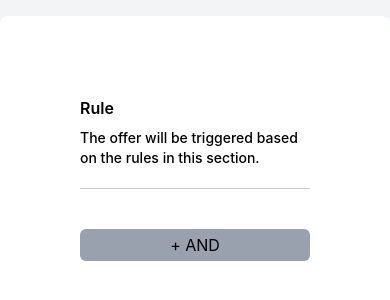
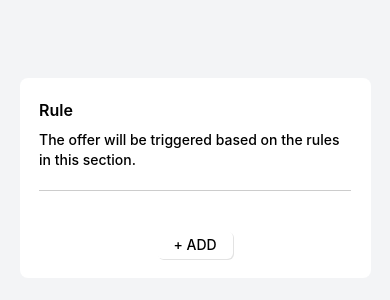
Before and after one commit to himanshuverma544/Eligibility-Rules, a React (Vite) app: page / in a window 390 px wide. Shown: the part 244-544 px from the top of the page. Built offline with nearby package versions, Linux system fonts and the light colour scheme.

Commit message:
upd: made it responsive and corrected alignment

```diff
--- a/src/App.jsx
+++ b/src/App.jsx
@@ -38,12 +38,19 @@ function App() {
     handleOnOperatorSelect,
     selectOperatorHandler
   }
-    = useEligibilityCriteriaManager({ states, rulesOptions, eligibilityCriteriaData });
+  = useEligibilityCriteriaManager({
+      states,
+      rulesOptions,
+      eligibilityCriteriaData
+  });
+
+
+  const isNextRuleAvailable = getNextAvailableRule(rulesOptions, disabledRules);
 
 
   return (
-    <div className="app h-screen flex justify-center items-center bg-gray-100">
-      <div className="cont w-[60rem] flex flex-col justify-center gap-5 p-20 rounded-lg bg-white">
+    <div className="app min-h-screen flex justify-center items-center bg-gray-100 p-[5vw]">
+      <div className="cont w-full flex flex-col justify-center gap-5 p-[5vw] rounded-lg bg-white lg:w-[60rem] lg:p-20">
         <div className="text-cont w-full flex flex-col gap-2">
           <h1 className="heading font-semibold">
             Rule
@@ -82,13 +89,16 @@ function App() {
           </div>
         </div>
 
-        <button
-          className="and-btn flex justify-center px-4 py-1 rounded-md bg-gray-400"
-          onClick={addEligibilityCriteriaRow}
-          disabled={!getNextAvailableRule(rulesOptions, disabledRules)}
-        >
-          + AND
-        </button>
+        <div className="btn-cont flex justify-center items-center">
+          <button
+            className="add-btn px-4 py-1 rounded-md shadow-[1px_1px_0_0_#E3E3E3] text-sm font-medium"
+            onClick={addEligibilityCriteriaRow}
+            disabled={!isNextRuleAvailable}
+            style={{ opacity: !isNextRuleAvailable ? 0.5 : 1 }}
+          >
+            + ADD
+          </button>
+        </div>
       </div>
     </div>
   );
--- a/src/components/EligibilityCriteriaRow.jsx
+++ b/src/components/EligibilityCriteriaRow.jsx
@@ -7,6 +7,8 @@ import Icon from "./utils/Icon";
 import componentsMap from "../mappings/componentsMap";
 
 import { getNextAvailableRule, getRuleLayout } from "../functions/rulesUtils";
+
+import useWindowSize from "../hooks/utils/useWindowSize";
 
 
 const EligibilityCriteriaRow = ({
@@ -19,7 +21,6 @@ const EligibilityCriteriaRow = ({
   handlers = {},
   removeRow = () => {}
 }) => {
-
 
   const [ activeRules ] = activeRulesState;
   const [ disabledRules ] = disabledRulesState;
@@ -41,9 +42,22 @@ const EligibilityCriteriaRow = ({
     setSelectedSearchItems(selectedSearchItems);
 
 
+  const { responsive } = useWindowSize();
+
+
   const getRequiredComponentProps = useCallback((index, componentObj) => {
 
     if (!currentRow) return {};
+
+    const width = responsive(
+      "100%",
+      {
+        sm: `${98 / Math.min(currentRuleRowLayout.length, 2)}%`,
+        lg: `${(95 / currentRuleRowLayout.length)}%`,
+        xl: `${(94 / currentRuleRowLayout.length)}%`,
+        xxl: `${(90 / currentRuleRowLayout.length)}%`
+      }
+    );
 
     switch (componentObj.component) {
 
@@ -57,9 +71,15 @@ const EligibilityCriteriaRow = ({
               disabled: activeRules.get(index) !== item.value && disabledRules.has(item.value)
             }))
           })),
-          defaultOption: currentRow?.selectedRule || getNextAvailableRule(rulesOptions, disabledRules)?.rule,
+          defaultOption:
+            currentRow?.selectedRule ||
+            getNextAvailableRule(rulesOptions, disabledRules)?.rule,
           group: true,
-          onSelect: selectedRule => handleOnRuleSelect(index, selectedRule)
+          onSelect: selectedRule =>
+            handleOnRuleSelect(
+              index, selectedRule, setSelectedSearchItems
+            ),
+          style: { width }
         };
 
         case "OperatorSelector":
@@ -70,38 +90,44 @@ const EligibilityCriteriaRow = ({
             })),
             defaultOption: currentRow?.operators?.options.find(option => option?.value === currentRow?.selectedOperator?.value),
             onSelect: selectedOperator => handleOnOperatorSelect(index, selectedOperator),
-            getSelectRefCurrent: selectRefCurrent => selectOperatorHandler.attach(index, selectRefCurrent)
+            getSelectRefCurrent: selectRefCurrent => selectOperatorHandler.attach(index, selectRefCurrent),
+            style: { width }
           };
 
         case "ItemsSearchSelector":
           return {
             options: currentRow.items,
             placeholder: componentObj?.props?.placeholder || "Search",
+            currentSelectedItems: selectedSearchItems,
             onSelect: selectedSearchItems => getSearchSelection(selectedSearchItems),
-            setHandleSelectedSearchItems
+            setHandleSelectedSearchItems,
+            style: { width }
           };
 
         case "TextInput":
           return {
             placeholder: componentObj?.props?.placeholder || "Enter Text",
+            style: { width, height: "2.375rem", padding: "0.5rem 1rem" }
           };
 
         case "NumberInput":
           return {
             placeholder: componentObj?.props?.placeholder || "Enter Number",
+            style: { width, height: "2.375rem", padding: "0.5rem 1rem" }
           };
 
       default:
         return {};
     }
-  }, [activeRules, disabledRules]);
+  }, [activeRules, disabledRules, currentRuleRowLayout, responsive]);
 
 
   return (
-    <div className="row-cont flex flex-col justify-center">
+    <div className="grid grid-cols-12">
+      <div className="row-cont flex flex-col justify-center col-span-11">
         <div
           key={index}
-        className={`row flex gap-x-5 ${className}`}
+          className={`row flex flex-wrap gap-x-[1vw] gap-y-[1vw] ${className}`}
         >
           {currentRuleRowLayout.map((componentObj, innerIndex) => {
             return (
@@ -109,18 +135,25 @@ const EligibilityCriteriaRow = ({
                 key={innerIndex}
                 componentName={componentObj.component}
                 componentsMap={componentsMap}
-              style={{ width: `${(100 / currentRuleRowLayout?.length) || 100}%` }}
                 {...getRequiredComponentProps(index, componentObj)}
               />
             )
           })}
+        </div>
+
+        <SearchSelectorFilter
+          className="w-full"
+          selectedSearchItems={selectedSearchItems}
+          handleSelectedSearchItems={handleSelectedSearchItems}
+        />
+      </div>
 
       <button
-          className="row-remove-btn cursor-pointer"
+        className="row-remove-btn col-span-1 flex justify-center mt-3"
         onClick={() => removeRow(index)}
       >
         <Icon
-            className="cross-icon relative size-[0.5rem]"
+          className="cross-icon relative size-[0.5rem] cursor-pointer"
           innerClassName="absolute inset-0 size-full"
           icon="/icons/cross.svg"
           alt="cross-icon"
@@ -128,11 +161,6 @@ const EligibilityCriteriaRow = ({
       </button>
     </div>
 
-      <SearchSelectorFilter
-        selectedSearchItems={selectedSearchItems}
-        handleSelectedSearchItems={handleSelectedSearchItems}
-      />
-    </div>
   );
 }
 
```
Lines whose indentation alone changed are shown as unchanged.
